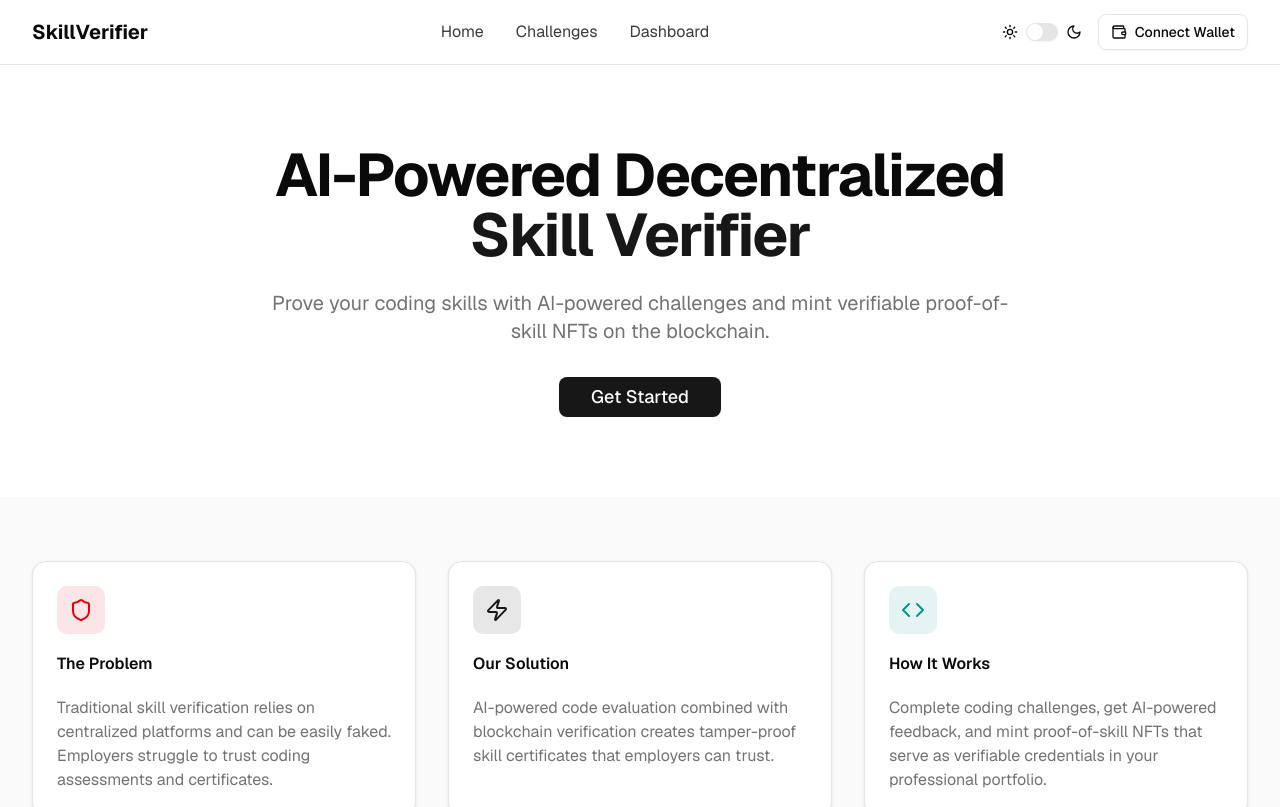
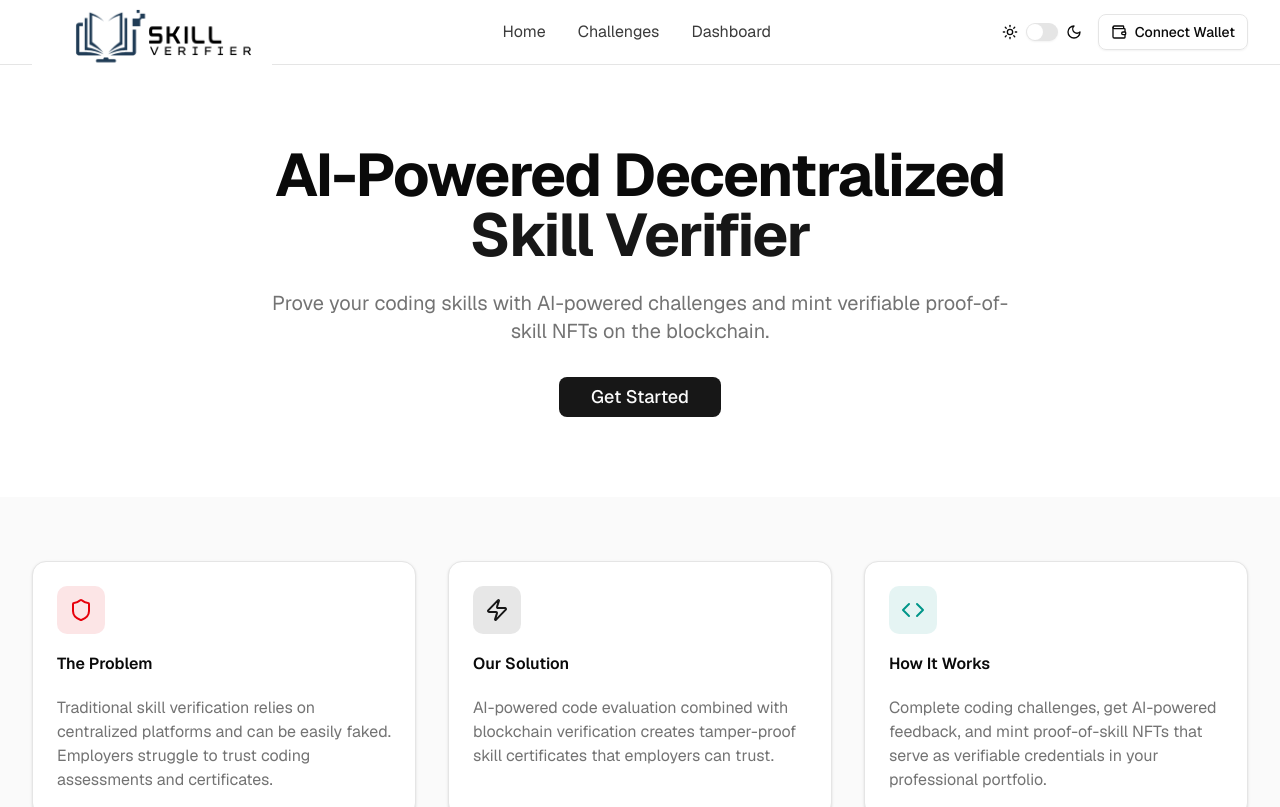
Before and after one commit to Saurabhyadav0/Hack-BNB-Skill-Verifier, a Next.js app: page / in a window 1280 px wide. Shown: the top 807 px of the page. Built offline with nearby package versions, Linux system fonts and the light colour scheme.

Commit message:
added logo on navbar

```diff
--- a/components/navbar.tsx
+++ b/components/navbar.tsx
@@ -2,9 +2,16 @@
 
 import Link from "next/link"
 import { useTheme } from "next-themes"
+import Image from "next/image"
 import { Switch } from "@/components/ui/switch"
 import { Moon, Sun } from "lucide-react"
 import { WalletButton } from "./wallet-button"
+import darkLogo from "./darkLogo.png"
+import lightLogo from "./lightLogo.png"
+
+
+
+
 
 export function Navbar() {
   const { theme, setTheme } = useTheme()
@@ -13,9 +20,21 @@ export function Navbar() {
     <nav className="border-b bg-background/95 backdrop-blur supports-[backdrop-filter]:bg-background/60">
       <div className="container mx-auto px-4 sm:px-6 lg:px-8">
         <div className="flex h-16 items-center justify-between">
-          {/* Logo */}
+          {/* Logo
           <Link href="/" className="flex items-center space-x-2">
             <span className="text-xl font-bold">SkillVerifier</span>
+          </Link>*/}
+
+           {/* Logo */}
+          <Link href="/" className="flex items-center space-x-2">
+            <Image
+              src={theme === "dark" ? darkLogo : lightLogo}
+              alt="SkillVerifier Logo"
+              width={240}
+              height={190}
+              priority
+            />
+
           </Link>
 
           {/* Navigation Links */}
```
Also changed, not shown: components/darkLogo.png (added), components/lightLogo.png (added).
